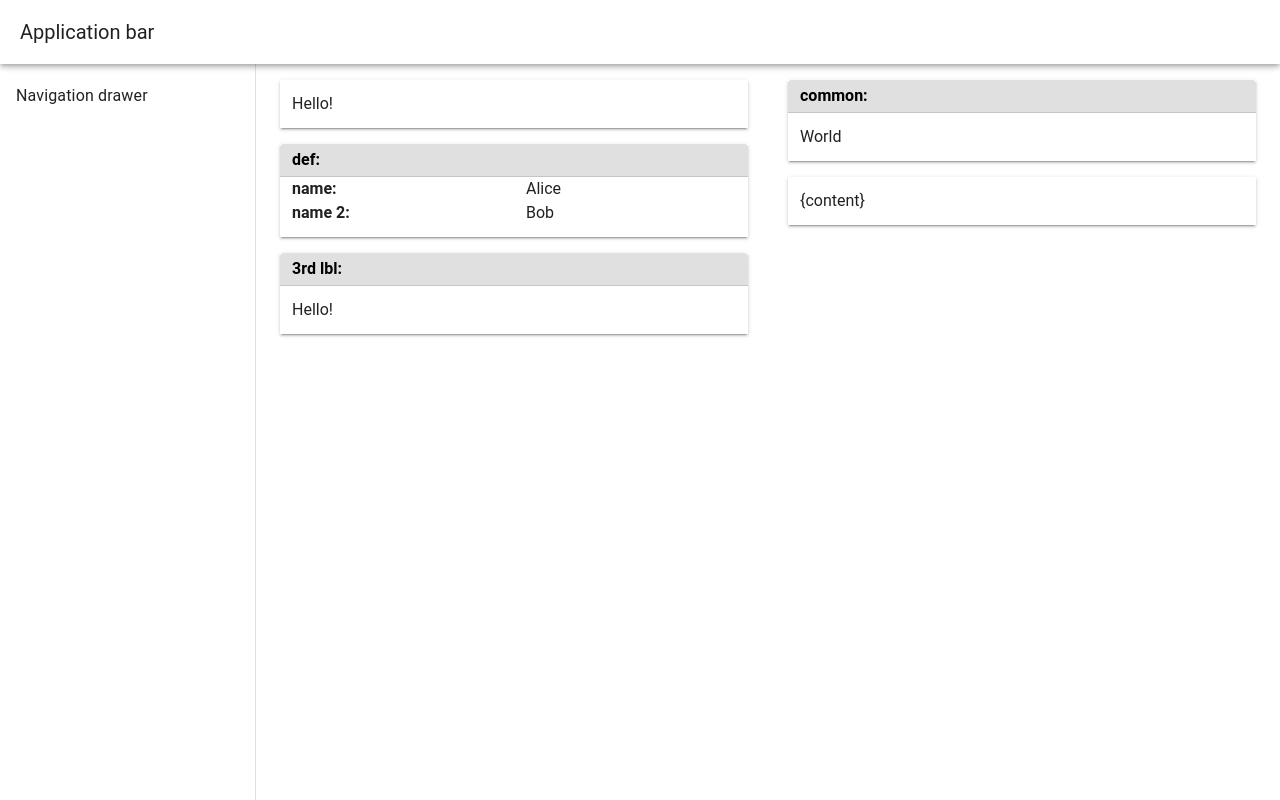
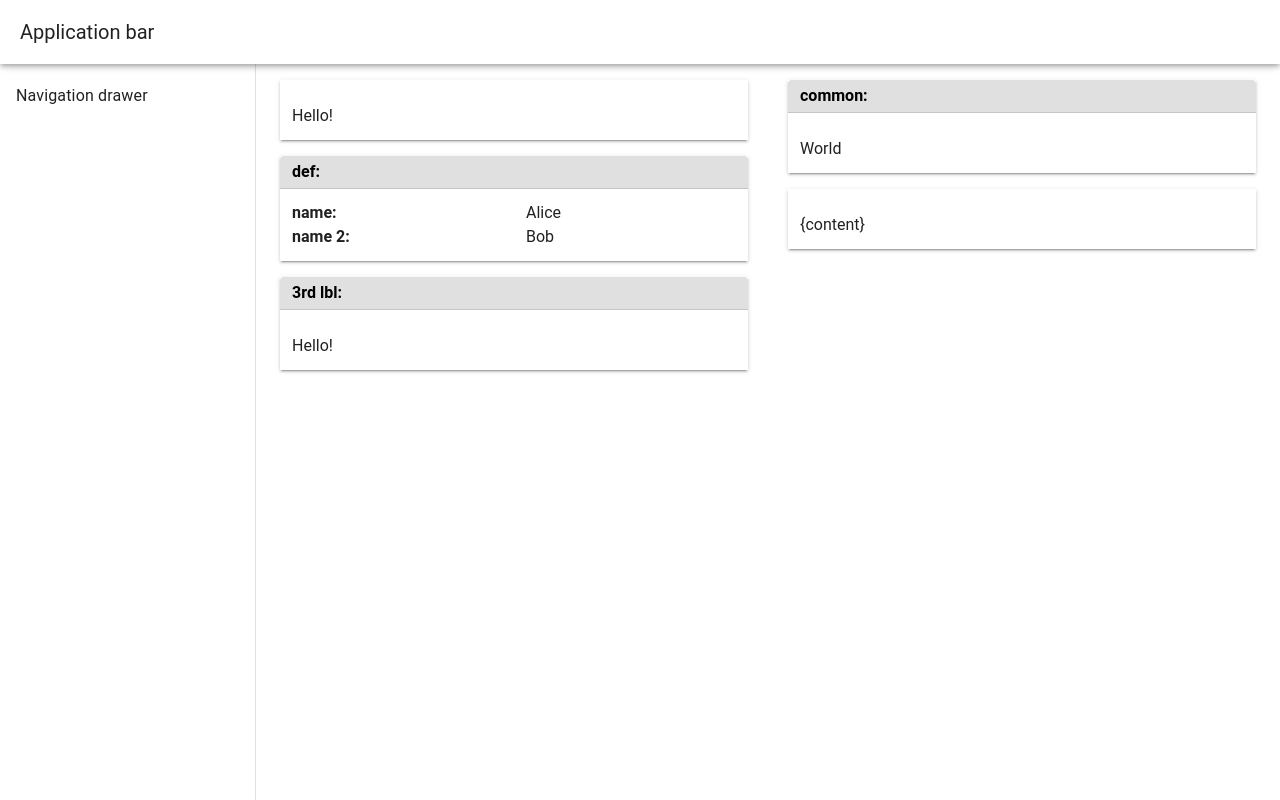
Before and after one commit to tomaskraus/nevid-univ, a Vue app: page / in a window 1280 px wide. Built offline with nearby package versions, Linux system fonts and the light colour scheme.

Commit message:
chore: SheetItem padding top

```diff
--- a/src/components/SheetItem.vue
+++ b/src/components/SheetItem.vue
@@ -1,7 +1,7 @@
 <template>
   <v-sheet  :elevation="2" class="mb-4 mx-2">
     <v-sheet v-if="label" class="px-3 py-1 font-weight-bold border-b border-darker rounded-t"  color="grey-lighten-2">{{label}}:</v-sheet>
-    <v-sheet class="pa-3">
+    <v-sheet class="pa-3 pt-6">
       <slot>{content}</slot>
     </v-sheet>
   </v-sheet>
```
